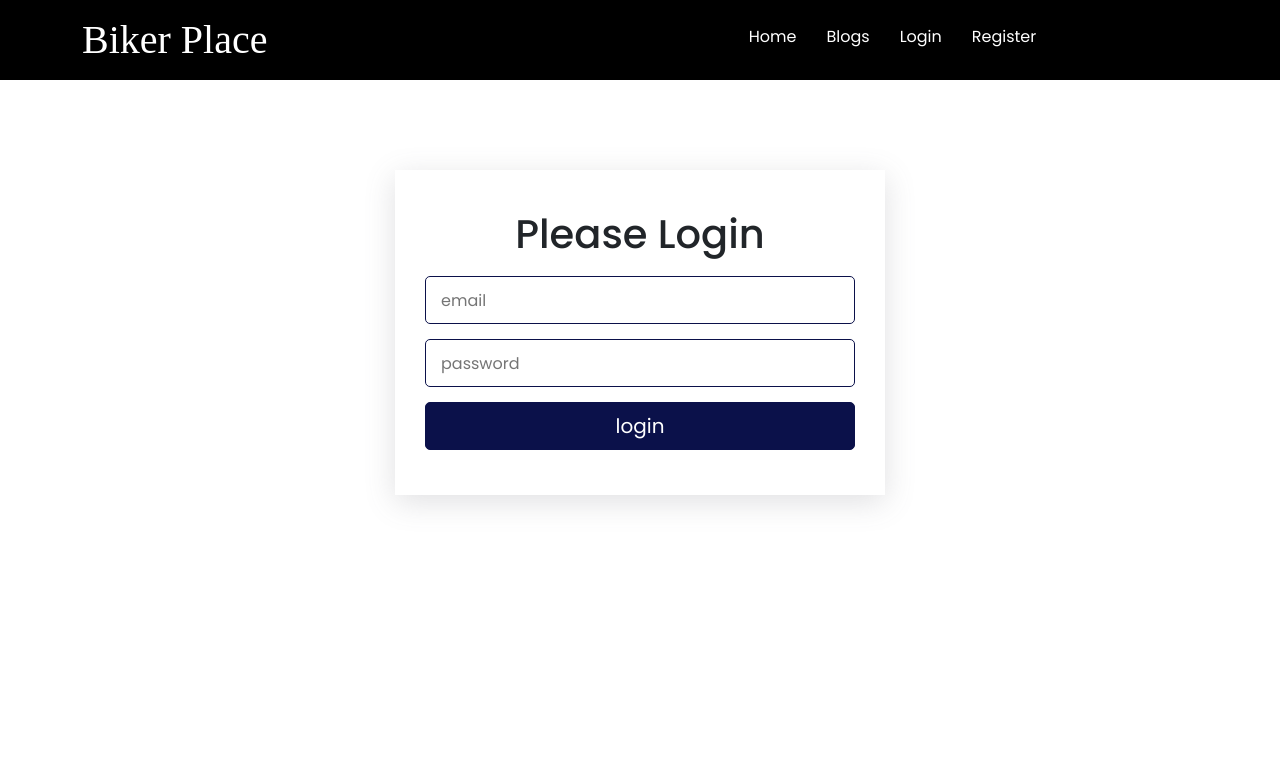
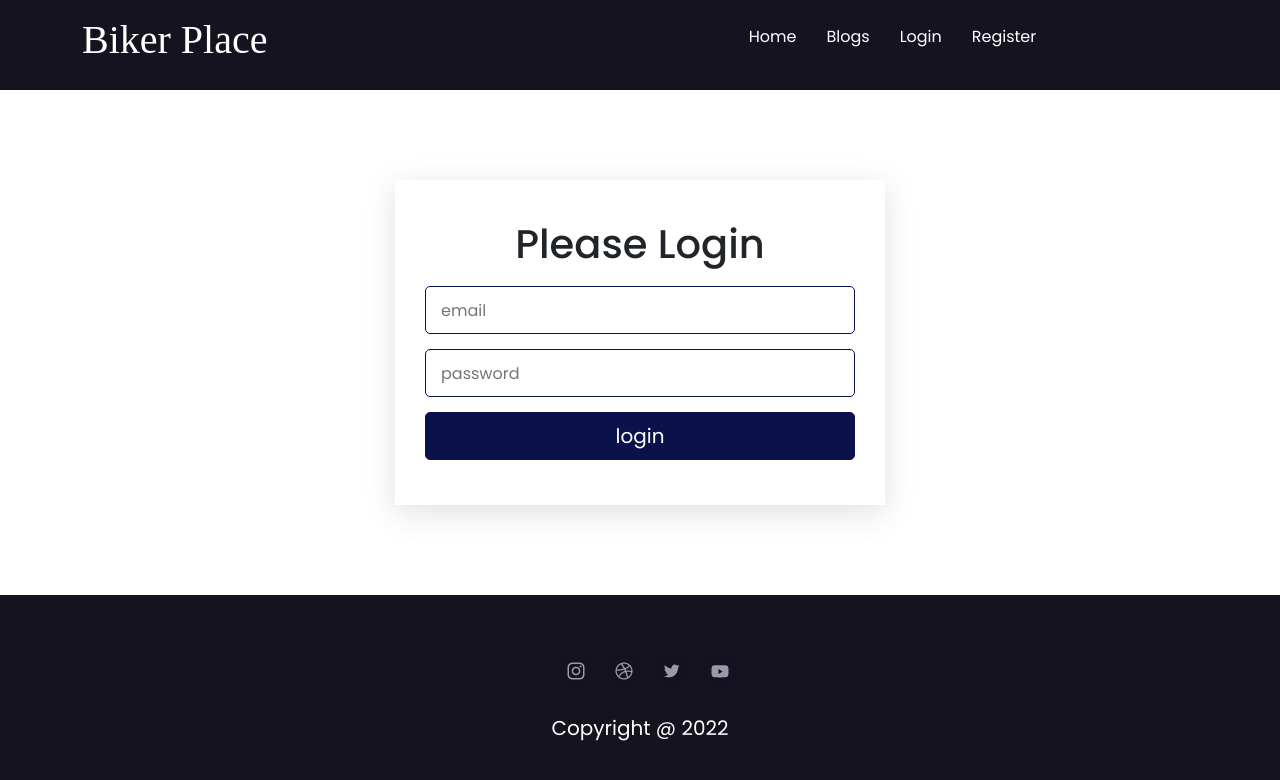
Before and after one commit to samparaniroy/warehouse-management-client-side, a React (Create React App) app: page /login in a window 1280 px wide. Shown: the top 780 px of the page. Built offline with nearby package versions, Linux system fonts and the light colour scheme.

Commit message:
footer update

```diff
--- a/src/App.js
+++ b/src/App.js
@@ -1,5 +1,6 @@
 import { Route, Routes } from 'react-router-dom';
 import './App.css';
+import Footer from './components/Footer/Footer';
 import Home from './components/Home/Home';
 import Login from './components/Login/Login/Login';
 import Navber from './components/Navber/Navber';
@@ -12,6 +13,7 @@ function App() {
         <Route path='/' element={<Home></Home>}></Route>
         <Route path='/login' element={<Login></Login>}></Route>
       </Routes>
+      <Footer></Footer>
     </div>
   );
 }
--- a/src/components/Footer/Footer.css
+++ b/src/components/Footer/Footer.css
@@ -0,0 +1,22 @@
+.footer-area {
+	background: #151320;
+	padding: 60px;
+}
+.footer-content ul {
+	display: flex;
+	text-align: center;
+	justify-content: center;
+}
+.footer-content ul li {
+	list-style: none;
+}
+.footer-content ul li a {
+	margin-right: 16px;
+    font-size: 16px;
+}
+.footer-content p {
+	text-align: center;
+	padding-top: 10px;
+	font-size: 20px;
+    color: #fff;
+}
--- a/src/components/Footer/Footer.js
+++ b/src/components/Footer/Footer.js
@@ -0,0 +1,28 @@
+import React from 'react';
+import './Footer.css'
+
+const Footer = () => {
+    return (
+        <div>
+            <div className="footer-area">
+                <div className="container">
+                    <div className="row">
+                        <div className="col-md-12">
+                            <div className="footer-content">
+                                <ul>
+                                    <li><a href="#"><img src="images/instagram.png" alt="" /></a></li>
+                                    <li><a href="#"><img src="images/drrible.png" alt="" /></a></li>
+                                    <li><a href="#"><img src="images/twiter.png" alt="" /></a></li>
+                                    <li><a href="#"><img src="images/youtube.png" alt="" /></a></li>
+                                </ul>
+                                <p>Copyright @ 2022</p>
+                            </div>
+                        </div>
+                    </div>
+                </div>
+            </div>
+        </div>
+    );
+};
+
+export default Footer;
--- a/src/components/Navber/Navber.css
+++ b/src/components/Navber/Navber.css
@@ -1,7 +1,7 @@
 .header-area {
 	padding: 10px 0;
-    height: 80px;
-	background-color: black;
+    height: 90px;
+	background-color: #151320;
 }
 .logo-area a {
 	color: #fff;
```
